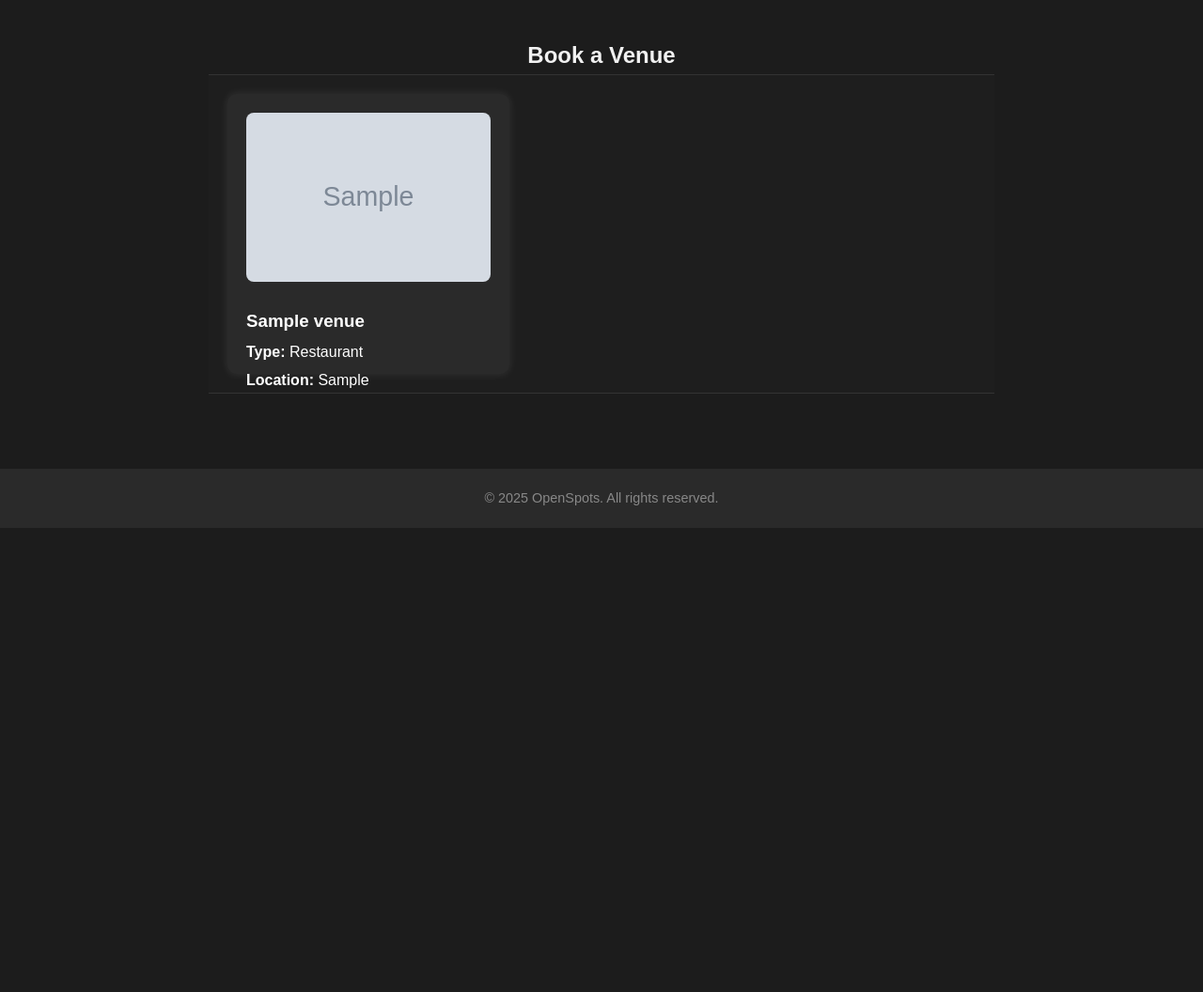
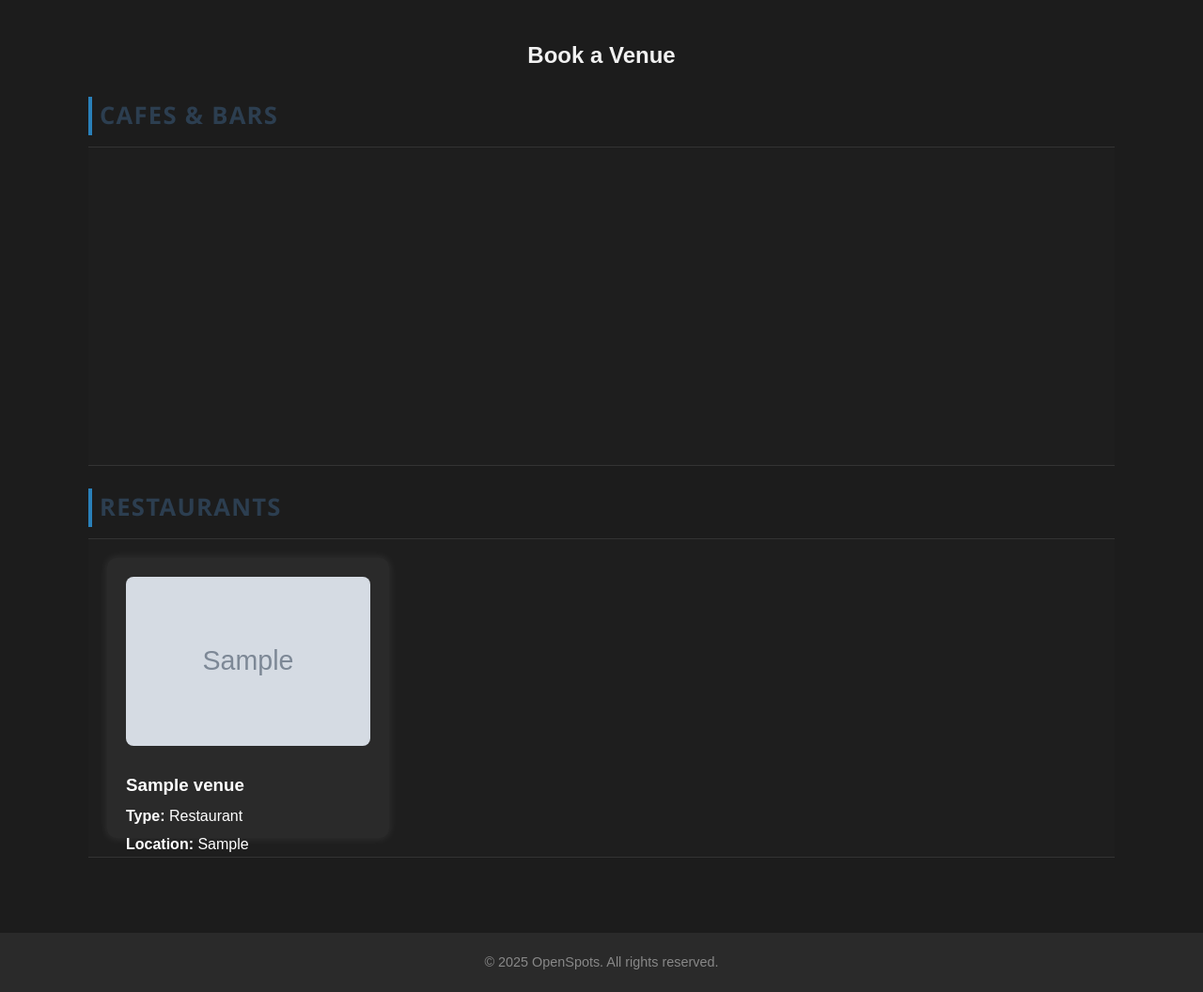
Before and after one commit to GiannisKarampinis/open_spots, a Django app: page / in a window 1280 px wide. Shown: the part 80-1136 px from the top of the page at 94% size. Before the commit the page ends 642 px from the top, so only its background shows below. Run offline with Django 5.2, Linux system fonts and the light colour scheme; tables that the repository leaves empty hold one stand-in row (values such as "Sample post"); grey boxes marked "Sample" are stand-in pictures; parts of the project's set-up code (start-up, migrations or seed data) failed here and were passed over.

Commit message:
Add different sections in the Home Page, Cafes&Bars|Restaurants

```diff
--- a/static/base.css
+++ b/static/base.css
@@ -73,7 +73,7 @@ header {
 /* Main & Footer */
 main {
     padding: 40px 30px;
-    max-width: 70%;
+    max-width: 90%;
     margin: auto;
 }
 
--- a/venues/static/venues/venue_list.css
+++ b/venues/static/venues/venue_list.css
@@ -13,7 +13,6 @@
     border-bottom: 1px solid #333;
     background-color: #1e1e1e;
     width: 100%;
-    max-width: 1200px;
     margin: 0 auto;
     height: 350px; /* Ensure it has a consistent height */
 }
@@ -94,3 +93,25 @@
 .book-button:hover {
     background-color: #777;
 }
+
+/* Section Titles for Cafes & Bars and Restaurants */
+.section-title {
+    font-family: 'Segoe UI', Tahoma, Geneva, Verdana, sans-serif;
+    font-weight: 600;
+    font-size: 1.6rem;
+    color: #2c3e50;
+    margin: 1.5rem 0 0.75rem 0;
+    padding-left: 0.5rem;
+    border-left: 4px solid #2980b9;
+    text-transform: uppercase;
+    letter-spacing: 0.05em;
+    user-select: none;
+}
+
+/* Responsive smaller size on narrow screens */
+@media (max-width: 600px) {
+    .section-title {
+        font-size: 1.3rem;
+        margin: 1rem 0 0.5rem 0;
+    }
+}
--- a/venues/templates/venues/venue_list.html
+++ b/venues/templates/venues/venue_list.html
@@ -10,8 +10,11 @@
 {% block content %}
 <h2 style="text-align:center;">Book a Venue</h2>
 
+<h3 class="section-title">Cafes & Bars</h3>
 <div class="venue-scroll-container">
-    {% for venue in venues %}
+    {% with cafes_bars=venues|dictsort:"name" %}
+    {% for venue in cafes_bars %}
+        {% if venue.kind in 'cafe bar' %}
         <a href="{% url 'venue_detail' venue.id %}" class="venue-link">
             <div class="venue-card">
                 {% if venue.image %}
@@ -25,25 +28,51 @@
                 <div class="book-button">View Details</div>
             </div>
         </a>
+        {% endif %}
     {% empty %}
-        <p>No venues available.</p>
+        <p>No cafes or bars available.</p>
     {% endfor %}
+    {% endwith %}
 </div>
+
+<h3 class="section-title">Restaurants</h3>
+<div class="venue-scroll-container">
+    {% with restaurants=venues|dictsort:"name" %}
+    {% for venue in restaurants %}
+        {% if venue.kind == 'restaurant' %}
+        <a href="{% url 'venue_detail' venue.id %}" class="venue-link">
+            <div class="venue-card">
+                {% if venue.image %}
+                    <img src="{{ venue.image.url }}" alt="{{ venue.name }}">
+                {% endif %}
+                <h3>{{ venue.name }}</h3>
+                <p><strong>Type:</strong> {{ venue.get_kind_display }}</p>
+                <p><strong>Location:</strong> {{ venue.location }}</p>
+                <p><strong>Available Tables:</strong> {{ venue.available_tables }}</p>
+                <p><strong>Rating:</strong> {{ venue.average_rating }}</p>
+                <div class="book-button">View Details</div>
+            </div>
+        </a>
+        {% endif %}
+    {% empty %}
+        <p>No restaurants available.</p>
+    {% endfor %}
+    {% endwith %}
+</div>
+
 <script>
     document.addEventListener('DOMContentLoaded', function () {
-        const scrollContainer = document.querySelector('.venue-scroll-container');
+        const scrollContainers = document.querySelectorAll('.venue-scroll-container');
 
-        if (scrollContainer) {
+        scrollContainers.forEach(function(scrollContainer) {
             scrollContainer.addEventListener('wheel', function (e) {
-                // Only apply horizontal scroll if content overflows
                 if (e.deltaY !== 0 && scrollContainer.scrollWidth > scrollContainer.clientWidth) {
                     e.preventDefault();
                     scrollContainer.scrollLeft += e.deltaY;
                 }
             }, { passive: false });
-        }
+        });
     });
 </script>
 
-
 {% endblock %}
```
